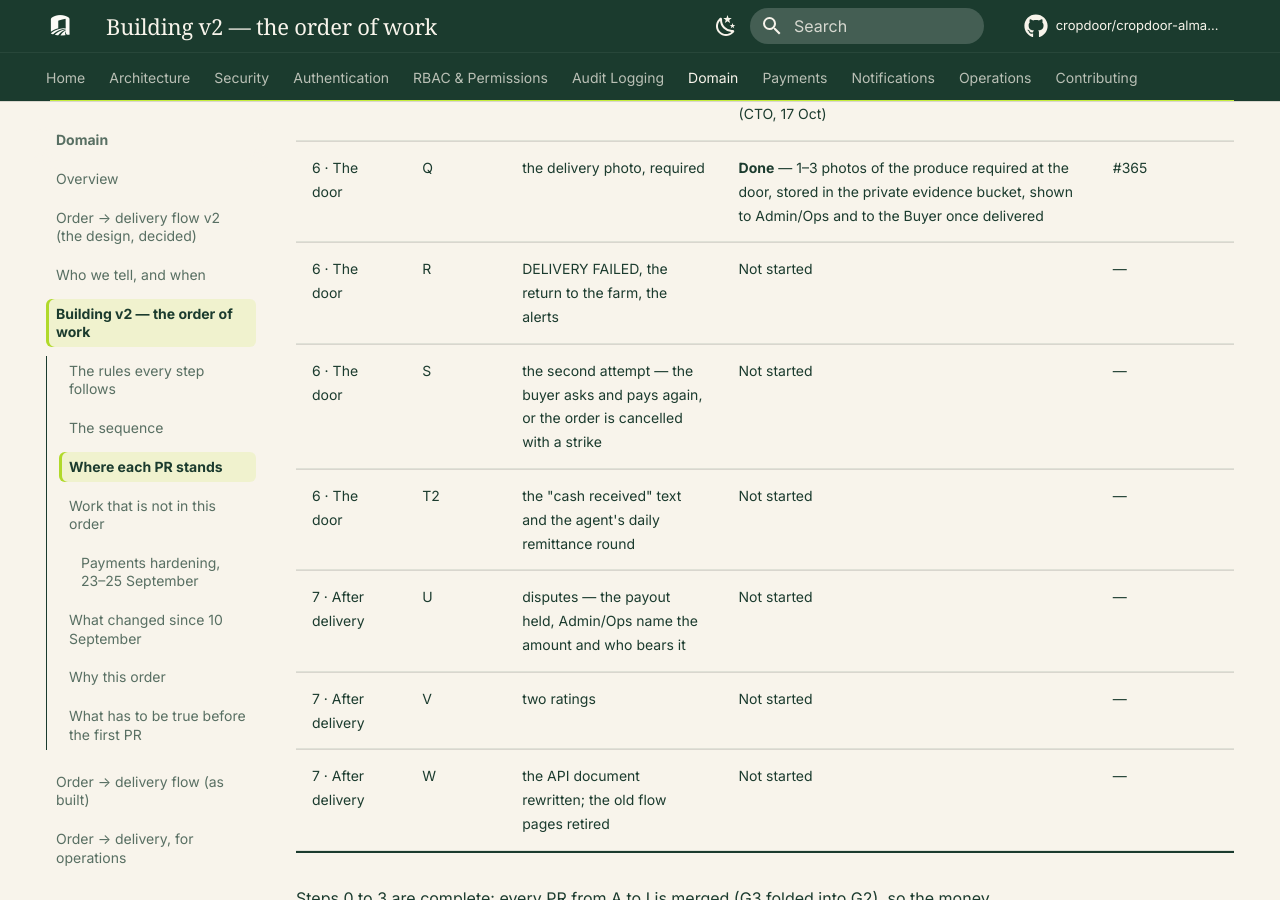
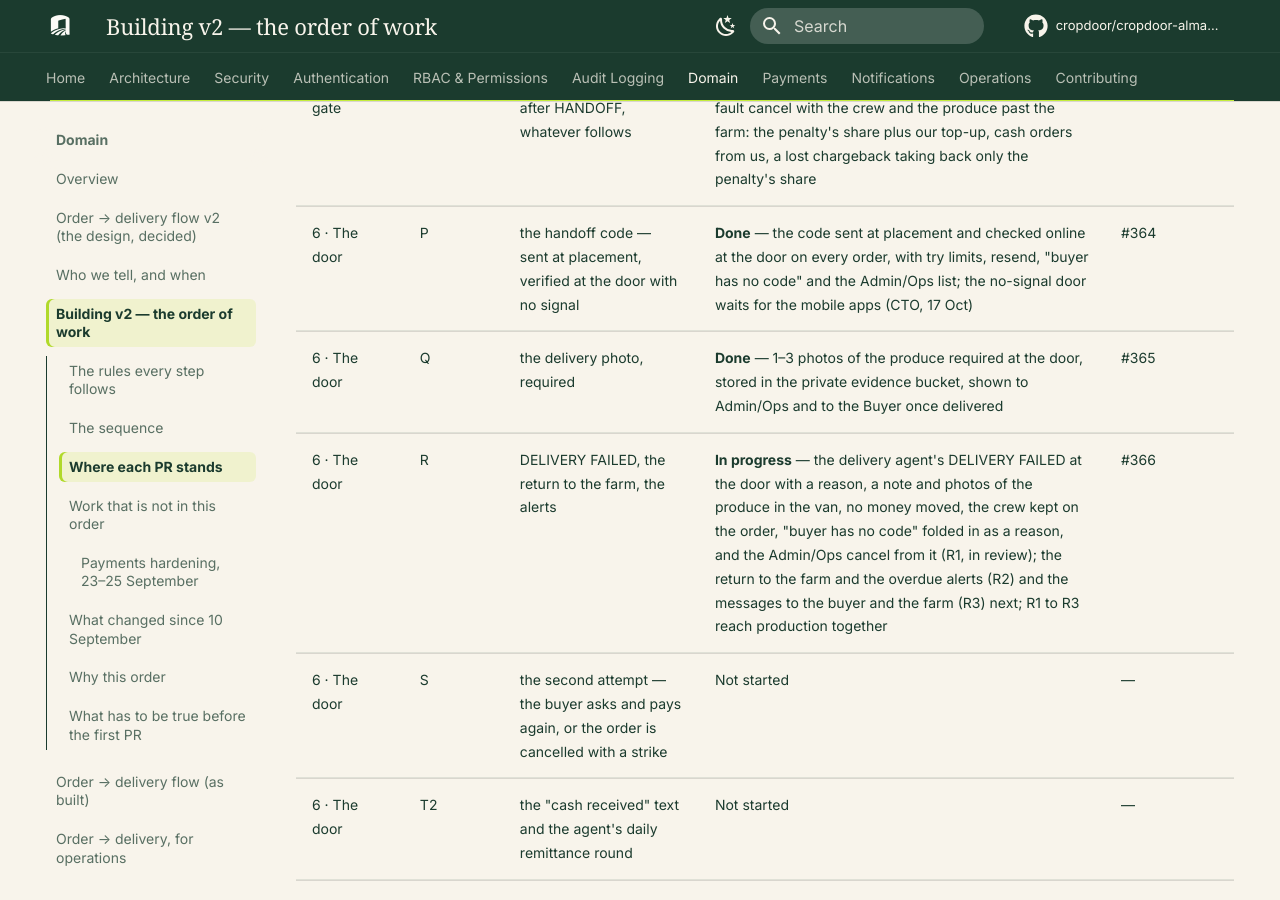
Before and after one commit to cropdoor/cropdoor-almanac, an MkDocs documentation site: the page built from docs/domain/order-delivery-flow-v2-build-order.md, in a window 1280 px wide and 900 px high, scrolled down 8260 px. Built offline with MkDocs 1.6.1 and Material for MkDocs 9.7.7, drawn with Linux system fonts in a browser that asks for light colours; some web fonts are replaced; comment, search, counter and statistics services are not loaded.

Commit message:
build order: R1 in review (#366)

```diff
--- a/docs/domain/order-delivery-flow-v2-build-order.md
+++ b/docs/domain/order-delivery-flow-v2-build-order.md
@@ -78,7 +78,7 @@ The one place that says what is finished. A PR is **Done** only once it is merge
 | 5 · The gate | O | the farmer paid in full after HANDOFF, whatever follows | **Done** — paid as if delivered on a buyer- or platform-fault cancel with the crew and the produce past the farm: the penalty's share plus our top-up, cash orders from us, a lost chargeback taking back only the penalty's share | #363 |
 | 6 · The door | P | the handoff code — sent at placement, verified at the door with no signal | **Done** — the code sent at placement and checked online at the door on every order, with try limits, resend, "buyer has no code" and the Admin/Ops list; the no-signal door waits for the mobile apps (CTO, 17 Oct) | #364 |
 | 6 · The door | Q | the delivery photo, required | **Done** — 1–3 photos of the produce required at the door, stored in the private evidence bucket, shown to Admin/Ops and to the Buyer once delivered | #365 |
-| 6 · The door | R | DELIVERY FAILED, the return to the farm, the alerts | Not started | — |
+| 6 · The door | R | DELIVERY FAILED, the return to the farm, the alerts | **In progress** — the delivery agent's DELIVERY FAILED at the door with a reason, a note and photos of the produce in the van, no money moved, the crew kept on the order, "buyer has no code" folded in as a reason, and the Admin/Ops cancel from it (R1, in review); the return to the farm and the overdue alerts (R2) and the messages to the buyer and the farm (R3) next; R1 to R3 reach production together | #366 |
 | 6 · The door | S | the second attempt — the buyer asks and pays again, or the order is cancelled with a strike | Not started | — |
 | 6 · The door | T2 | the "cash received" text and the agent's daily remittance round | Not started | — |
 | 7 · After delivery | U | disputes — the payout held, Admin/Ops name the amount and who bears it | Not started | — |
```
